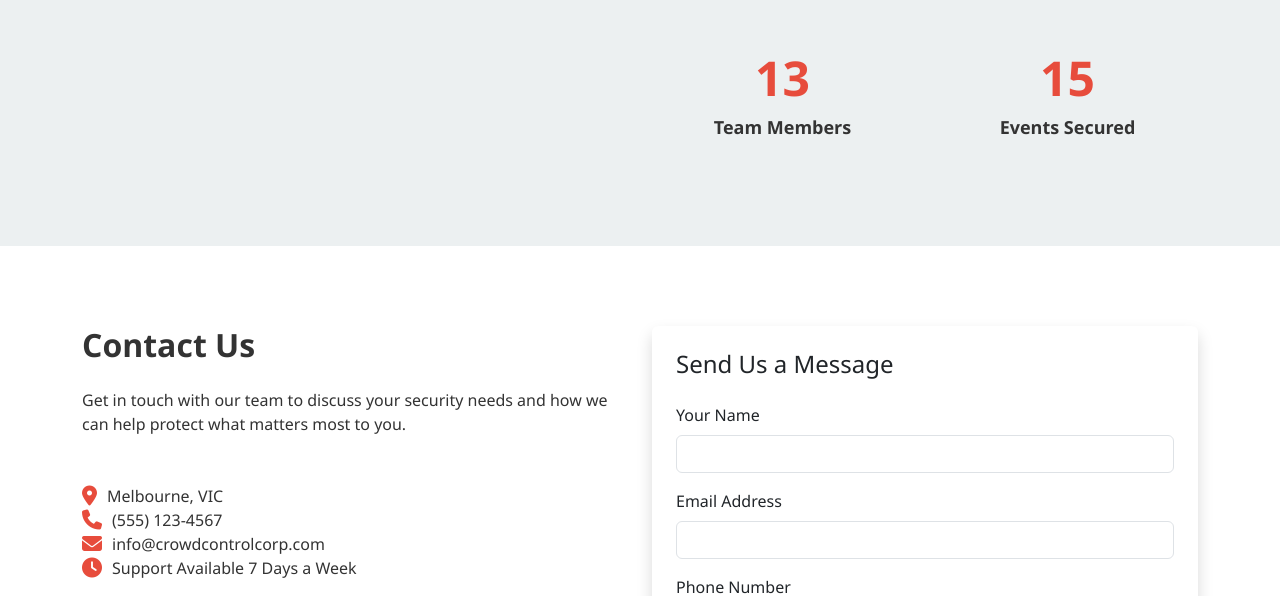
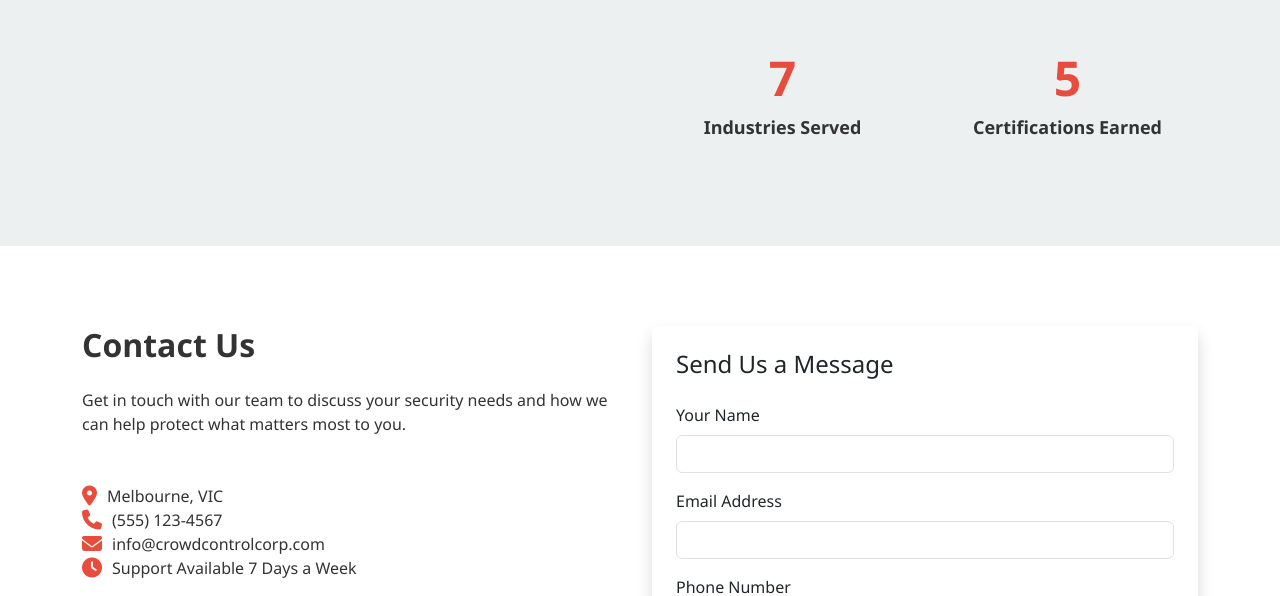
Before and after one commit to thequant10/Security-Website, a plain HTML site: page index.html in a window 1280 px wide. Shown: the part 1929-2525 px from the top of the page. Drawn offline with nearby package versions, Linux system fonts and the light colour scheme.

Commit message:
Updateed counters index.html

```diff
--- a/index.html
+++ b/index.html
@@ -199,14 +199,14 @@
                         </div>
                         <div class="col-6">
                             <div class="counter-box">
-                                <div class="counter-number" id="teamCounter">13</div>
-                                <div class="counter-text">Team Members</div>
+                                <div class="counter-number" id="teamCounter">7</div>
+                                <div class="counter-text">Industries Served</div>
                             </div>
                         </div>
                         <div class="col-6">
                             <div class="counter-box">
-                                <div class="counter-number" id="eventsCounter">15</div>
-                                <div class="counter-text">Events Secured</div>
+                                <div class="counter-number" id="eventsCounter">5</div>
+                                <div class="counter-text">Certifications Earned</div>
                             </div>
                         </div>
                     </div>
```
